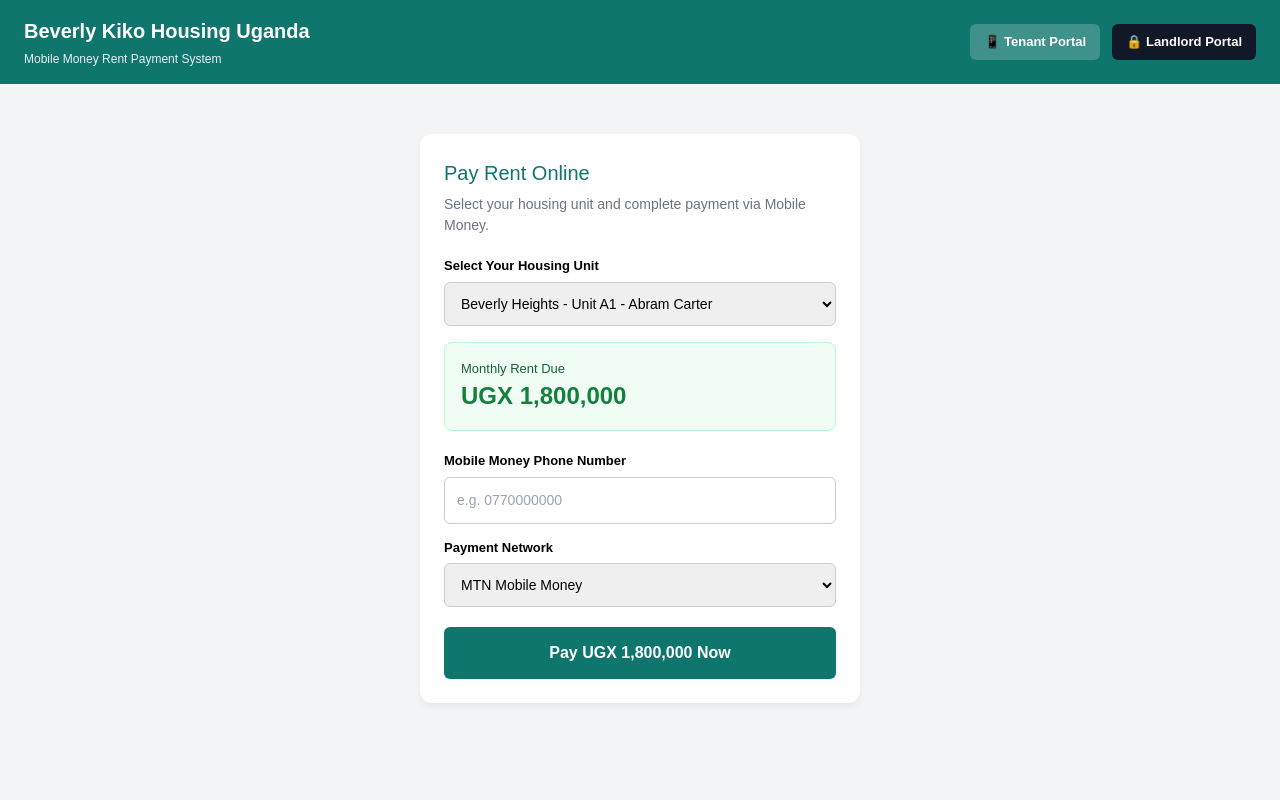
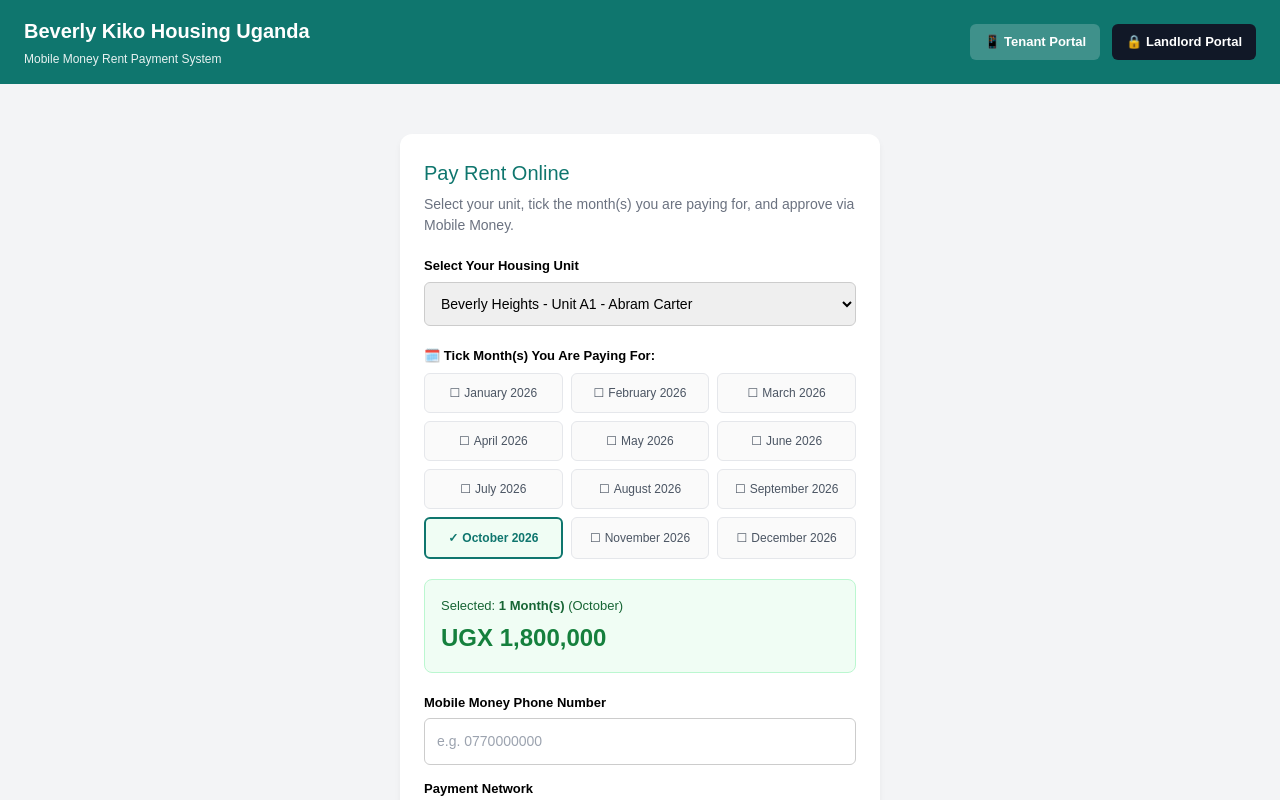
Before and after one commit to godmic9-sudo/beverly-kiko-housing, a React (Create React App) app: page / in a window 1280 px wide. Shown: the top 800 px of the page. Built offline with nearby package versions, Linux system fonts and the light colour scheme.

Commit message:
Add month selection calendar grid to tenant portal

```diff
--- a/src/App.js
+++ b/src/App.js
@@ -8,23 +8,56 @@ const initialProperties = [
   { id: 'PROP-104', title: 'Beverly Villa - Unit 05', location: 'Muyenga, Kampala', rentUgx: 2500000, tenant: 'Sarah N', phone: '0780000003' },
 ];
 
-// --- TENANT PORTAL PAGE ---
+const availableMonths = [
+  { id: 'Jan-2026', label: 'January 2026' },
+  { id: 'Feb-2026', label: 'February 2026' },
+  { id: 'Mar-2026', label: 'March 2026' },
+  { id: 'Apr-2026', label: 'April 2026' },
+  { id: 'May-2026', label: 'May 2026' },
+  { id: 'Jun-2026', label: 'June 2026' },
+  { id: 'Jul-2026', label: 'July 2026' },
+  { id: 'Aug-2026', label: 'August 2026' },
+  { id: 'Sep-2026', label: 'September 2026' },
+  { id: 'Oct-2026', label: 'October 2026' },
+  { id: 'Nov-2026', label: 'November 2026' },
+  { id: 'Dec-2026', label: 'December 2026' },
+];
+
+// --- TENANT PORTAL PAGE WITH CALENDAR ---
 function TenantPortal({ onNewPayment }) {
   const [selectedUnit, setSelectedUnit] = useState(initialProperties[0]);
+  const [selectedMonths, setSelectedMonths] = useState(['Oct-2026']); // Default current month
   const [phone, setPhone] = useState('');
   const [provider, setProvider] = useState('MTN Mobile Money');
   const [paymentStatus, setPaymentStatus] = useState('idle');
 
+  const toggleMonth = (monthId) => {
+    if (selectedMonths.includes(monthId)) {
+      if (selectedMonths.length > 1) {
+        setSelectedMonths(selectedMonths.filter(m => m !== monthId));
+      }
+    } else {
+      setSelectedMonths([...selectedMonths, monthId]);
+    }
+  };
+
+  const totalAmountDue = selectedUnit.rentUgx * selectedMonths.length;
+
   const handleTenantPayment = (e) => {
     e.preventDefault();
+    if (selectedMonths.length === 0) return;
+
     setPaymentStatus('processing');
 
     setTimeout(() => {
+      const monthNames = selectedMonths.map(m => availableMonths.find(am => am.id === m)?.label).join(', ');
+
       const newTxn = {
         id: `TXN-${Math.floor(1000 + Math.random() * 9000)}`,
         unit: selectedUnit.title,
         tenant: selectedUnit.tenant,
-        amount: selectedUnit.rentUgx,
+        monthsPaid: monthNames,
+        amount: totalAmountDue,
         provider: provider,
         time: 'Just Now'
       };
@@ -35,24 +68,66 @@ function TenantPortal({ onNewPayment }) {
   };
 
   return (
-    <main style={{ maxWidth: '480px', margin: '30px auto', padding: '20px' }}>
+    <main style={{ maxWidth: '520px', margin: '30px auto', padding: '20px' }}>
       <div style={{ backgroundColor: 'white', borderRadius: '12px', padding: '24px', boxShadow: '0 4px 6px rgba(0,0,0,0.05)' }}>
         <h2 style={{ margin: '0 0 6px 0', color: '#0f766e', fontSize: '20px' }}>Pay Rent Online</h2>
-        <p style={{ margin: '0 0 20px 0', color: '#6b7280', fontSize: '14px' }}>Select your housing unit and complete payment via Mobile Money.</p>
+        <p style={{ margin: '0 0 20px 0', color: '#6b7280', fontSize: '14px' }}>Select your unit, tick the month(s) you are paying for, and approve via Mobile Money.</p>
 
+        {/* Housing Unit Selection */}
         <label style={{ fontSize: '13px', fontWeight: 'bold', display: 'block', marginBottom: '6px' }}>Select Your Housing Unit</label>
         <select
           onChange={(e) => setSelectedUnit(initialProperties.find(p => p.id === e.target.value))}
-          style={{ width: '100%', padding: '12px', borderRadius: '6px', border: '1px solid #ccc', marginBottom: '16px', fontSize: '14px' }}
+          style={{ width: '100%', padding: '12px', borderRadius: '6px', border: '1px solid #ccc', marginBottom: '20px', fontSize: '14px' }}
         >
           {initialProperties.map(p => (
             <option key={p.id} value={p.id}>{p.title} - {p.tenant}</option>
           ))}
         </select>
 
+        {/* Calendar / Month Ticking Grid */}
+        <div style={{ marginBottom: '20px' }}>
+          <label style={{ fontSize: '13px', fontWeight: 'bold', display: 'block', marginBottom: '8px' }}>
+            🗓️ Tick Month(s) You Are Paying For:
+          </label>
+          <div style={{ display: 'grid', gridTemplateColumns: 'repeat(3, 1fr)', gap: '8px' }}>
+            {availableMonths.map((m) => {
+              const isSelected = selectedMonths.includes(m.id);
+              return (
+                <button
+                  type="button"
+                  key={m.id}
+                  onClick={() => toggleMonth(m.id)}
+                  style={{
+                    padding: '10px 6px',
+                    borderRadius: '6px',
+                    border: isSelected ? '2px solid #0f766e' : '1px solid #e5e7eb',
+                    backgroundColor: isSelected ? '#f0fdf4' : '#fafafa',
+                    color: isSelected ? '#0f766e' : '#4b5563',
+                    fontWeight: isSelected ? 'bold' : 'normal',
+                    fontSize: '12px',
+                    cursor: 'pointer',
+                    display: 'flex',
+                    alignItems: 'center',
+                    justifyContent: 'center',
+                    gap: '4px'
+                  }}
+                >
+                  <span>{isSelected ? '✓' : '☐'}</span>
+                  <span>{m.label}</span>
+                </button>
+              );
+            })}
+          </div>
+        </div>
+
+        {/* Rent Calculation Banner */}
         <div style={{ backgroundColor: '#f0fdf4', border: '1px solid #bbf7d0', borderRadius: '8px', padding: '16px', marginBottom: '20px' }}>
-          <div style={{ fontSize: '13px', color: '#166534' }}>Monthly Rent Due</div>
-          <div style={{ fontSize: '24px', fontWeight: 'bold', color: '#15803d' }}>UGX {selectedUnit.rentUgx.toLocaleString()}</div>
+          <div style={{ fontSize: '13px', color: '#166534', marginBottom: '4px' }}>
+            Selected: <strong>{selectedMonths.length} Month(s)</strong> ({selectedMonths.map(m => availableMonths.find(am => am.id === m)?.label.split(' ')[0]).join(', ')})
+          </div>
+          <div style={{ fontSize: '24px', fontWeight: 'bold', color: '#15803d' }}>
+            UGX {totalAmountDue.toLocaleString()}
+          </div>
         </div>
 
         {paymentStatus === 'idle' && (
@@ -82,7 +157,7 @@ function TenantPortal({ onNewPayment }) {
             </div>
 
             <button type="submit" style={{ width: '100%', padding: '14px', backgroundColor: '#0f766e', color: 'white', border: 'none', borderRadius: '6px', fontWeight: 'bold', fontSize: '16px', cursor: 'pointer' }}>
-              Pay UGX {selectedUnit.rentUgx.toLocaleString()} Now
+              Pay UGX {totalAmountDue.toLocaleString()} Now
             </button>
           </form>
         )}
@@ -90,14 +165,16 @@ function TenantPortal({ onNewPayment }) {
         {paymentStatus === 'processing' && (
           <div style={{ textAlign: 'center', padding: '30px 0' }}>
             <div style={{ fontSize: '18px', fontWeight: 'bold', color: '#0f766e', marginBottom: '8px' }}>Sending Mobile Money Prompt...</div>
-            <p style={{ color: '#6b7280', fontSize: '14px' }}>Please check your mobile phone (<strong>{phone}</strong>) and enter your PIN to approve the payment.</p>
+            <p style={{ color: '#6b7280', fontSize: '14px' }}>Please check your mobile phone (<strong>{phone}</strong>) and enter your PIN to approve payment for <strong>{selectedMonths.length} month(s)</strong>.</p>
           </div>
         )}
 
         {paymentStatus === 'success' && (
           <div style={{ textAlign: 'center', padding: '20px 0' }}>
             <h3 style={{ color: '#16a34a', margin: '0 0 8px 0' }}>Payment Successful!</h3>
-            <p style={{ color: '#4b5563', fontSize: '14px' }}>Thank you! Your rent payment has been logged and sent to the landlord.</p>
+            <p style={{ color: '#4b5563', fontSize: '14px' }}>
+              Thank you! Rent payment of <strong>UGX {totalAmountDue.toLocaleString()}</strong> for <strong>{selectedMonths.length} month(s)</strong> has been recorded and sent to the landlord.
+            </p>
             <button onClick={() => setPaymentStatus('idle')} style={{ padding: '10px 20px', background: '#0f766e', color: 'white', border: 'none', borderRadius: '6px', cursor: 'pointer', marginTop: '12px' }}>
               Back to Rent Portal
             </button>
@@ -117,7 +194,6 @@ function AdminLogin({ isAuthenticated, setIsAuthenticated }) {
 
   const handleLogin = (e) => {
     e.preventDefault();
-    // Default credentials
     if (username === 'admin' && password === 'beverly2026') {
       setIsAuthenticated(true);
       setError(false);
@@ -143,7 +219,7 @@ function AdminLogin({ isAuthenticated, setIsAuthenticated }) {
             <input
               type="text"
               required
-              placeholder="e.g. admin"
+              placeholder="admin"
               value={username}
               onChange={(e) => setUsername(e.target.value)}
               style={{ width: '100%', padding: '10px', borderRadius: '6px', border: '1px solid #ccc', boxSizing: 'border-box' }}
@@ -206,6 +282,7 @@ function AdminDashboard({ isAuthenticated, setIsAuthenticated, transactions, not
             <tr style={{ backgroundColor: '#f9fafb', textAlign: 'left', borderBottom: '1px solid #e5e7eb' }}>
               <th style={{ padding: '12px' }}>Transaction ID</th>
               <th style={{ padding: '12px' }}>Unit</th>
+              <th style={{ padding: '12px' }}>Month(s) Paid</th>
               <th style={{ padding: '12px' }}>Amount</th>
               <th style={{ padding: '12px' }}>Network</th>
               <th style={{ padding: '12px' }}>Time</th>
@@ -216,6 +293,7 @@ function AdminDashboard({ isAuthenticated, setIsAuthenticated, transactions, not
               <tr key={t.id} style={{ borderBottom: '1px solid #f3f4f6' }}>
                 <td style={{ padding: '12px', fontWeight: 'bold' }}>{t.id}</td>
                 <td style={{ padding: '12px' }}>{t.unit}</td>
+                <td style={{ padding: '12px', color: '#0f766e', fontWeight: '500' }}>{t.monthsPaid || 'October 2026'}</td>
                 <td style={{ padding: '12px', color: '#16a34a', fontWeight: 'bold' }}>UGX {t.amount.toLocaleString()}</td>
                 <td style={{ padding: '12px' }}>{t.provider}</td>
                 <td style={{ padding: '12px', color: '#6b7280' }}>{t.time}</td>
@@ -233,12 +311,12 @@ export default function App() {
   const [isAuthenticated, setIsAuthenticated] = useState(false);
   const [notifications, setNotifications] = useState([]);
   const [transactions, setTransactions] = useState([
-    { id: 'TXN-9021', unit: 'Beverly Heights - Unit A1', amount: 1800000, provider: 'MTN Mobile Money', time: 'Yesterday' }
+    { id: 'TXN-9021', unit: 'Beverly Heights - Unit A1', monthsPaid: 'September 2026', amount: 1800000, provider: 'MTN Mobile Money', time: 'Yesterday' }
   ]);
 
   const handleNewPayment = (newTxn) => {
     setTransactions(prev => [newTxn, ...prev]);
-    setNotifications(prev => [`Payment Received: UGX ${newTxn.amount.toLocaleString()} for ${newTxn.unit}`, ...prev]);
+    setNotifications(prev => [`Payment Received: UGX ${newTxn.amount.toLocaleString()} from ${newTxn.tenant} for ${newTxn.monthsPaid} (${newTxn.unit})`, ...prev]);
   };
 
   return (
```
